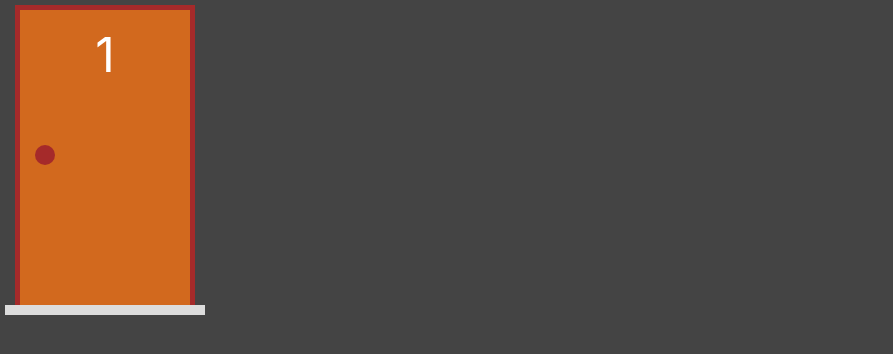
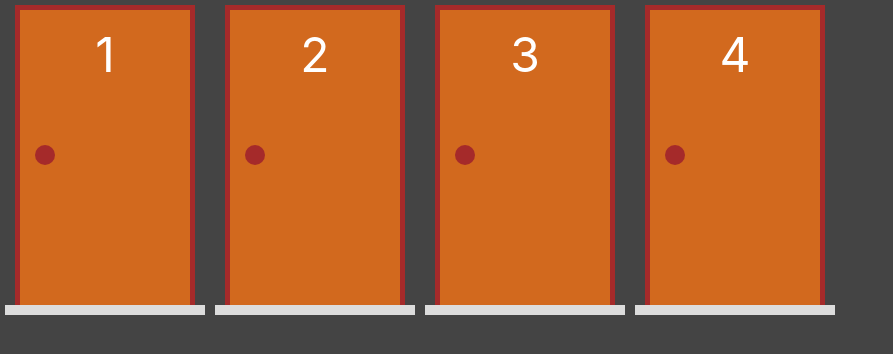
Before and after one commit to eduardoel/doors, a Next.js app: page / in a window 1280 px wide. Shown: the top 354 px of the page, without its empty margins (0-893 px from the left). Built offline with nearby package versions, Linux system fonts and the light colour scheme.

Commit message:
Array of ports

```diff
--- /dev/null
+++ b/src/functions/doors.ts
@@ -0,0 +1,21 @@
+import DoorModel from "../model/door";
+
+export function createDoors(quantity: number, selected: number): DoorModel[] {
+    return Array.from({ length: quantity }, (_, i) => {
+        const numberDoor = i + 1
+        const haveGift = numberDoor === selected
+        return new DoorModel(numberDoor, haveGift)
+    })
+}
+
+export function updateDoors(doors: DoorModel[], doorModified: DoorModel): DoorModel[]{
+    return doors.map(doorCurrent => {
+        const equalModified = doorCurrent.number === doorModified.number
+
+        if(equalModified) {
+            return doorModified
+        } else {
+            return doorModified.doorOpen ? doorCurrent : doorCurrent.deselect()
+        }
+    })
+}
--- a/src/model/door.ts
+++ b/src/model/door.ts
@@ -1,5 +1,3 @@
-import { createPortal } from "react-dom"
-
 export default class DoorModel {
     #number: number
     #haveGift: boolean
--- a/src/pages/index.jsx
+++ b/src/pages/index.jsx
@@ -1,14 +1,21 @@
 // import Gift from "../components/gift";
 import { useState } from "react";
 import Door from "../components/Door";
-import DoorModel from "../model/door";
+import { createDoors, updateDoors } from "../functions/doors"
 
 export default function Home() {
-  const [d1, setD1] = useState(new DoorModel(1))
+  const [doors, setDoors] = useState(createDoors(4,3))
+
+  function renderDoors() {
+    return doors.map(door => {
+      return <Door key={door.number} value={door}
+      onChange={newDoor => setDoors(updateDoors(doors, newDoor))} />
+    })
+  }
 
   return (
     <div style={{display: "flex"}}>
-      <Door value={d1} onChange={newDoor => setD1(newDoor)}/>
+      {renderDoors()}
 
     </div>
   )
```
